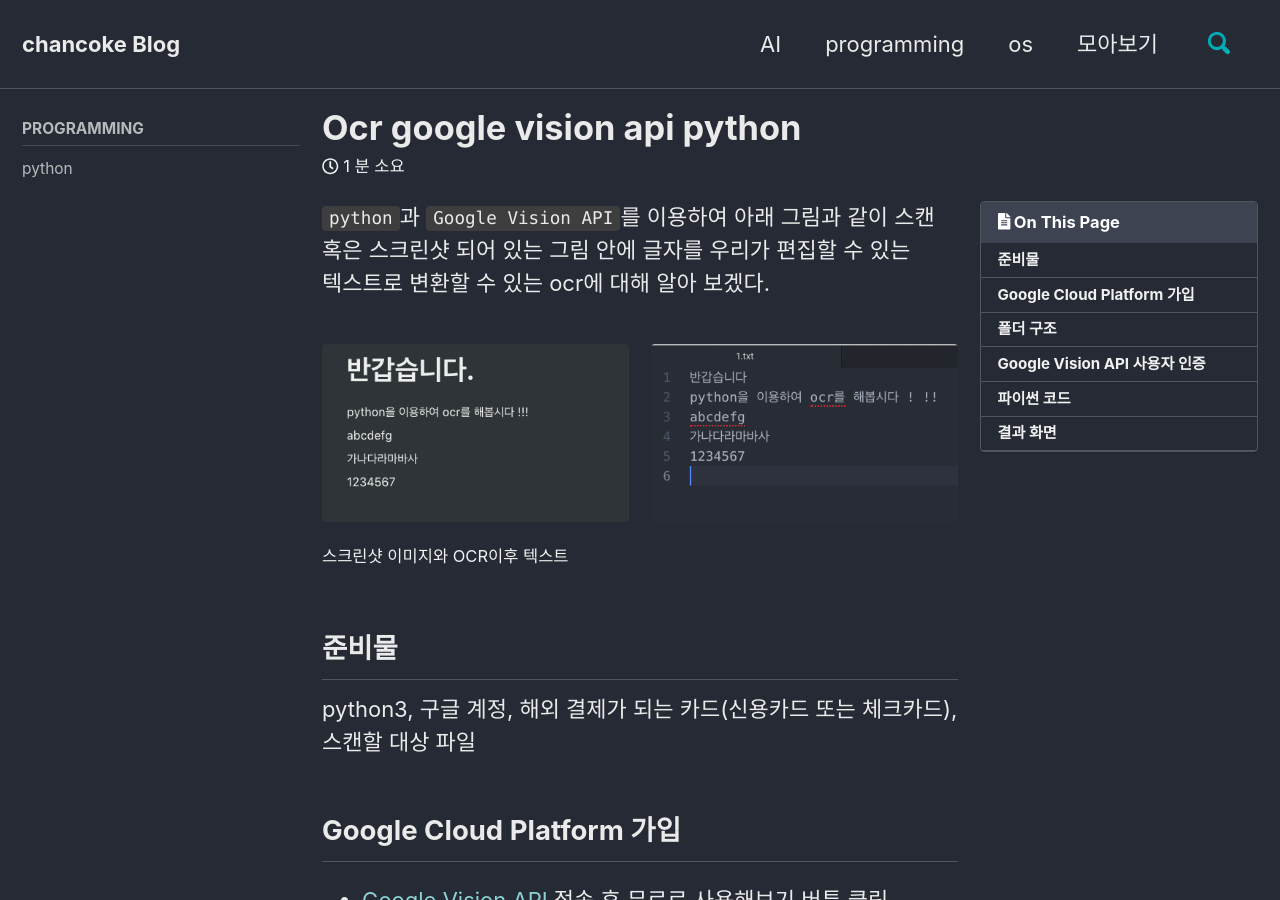
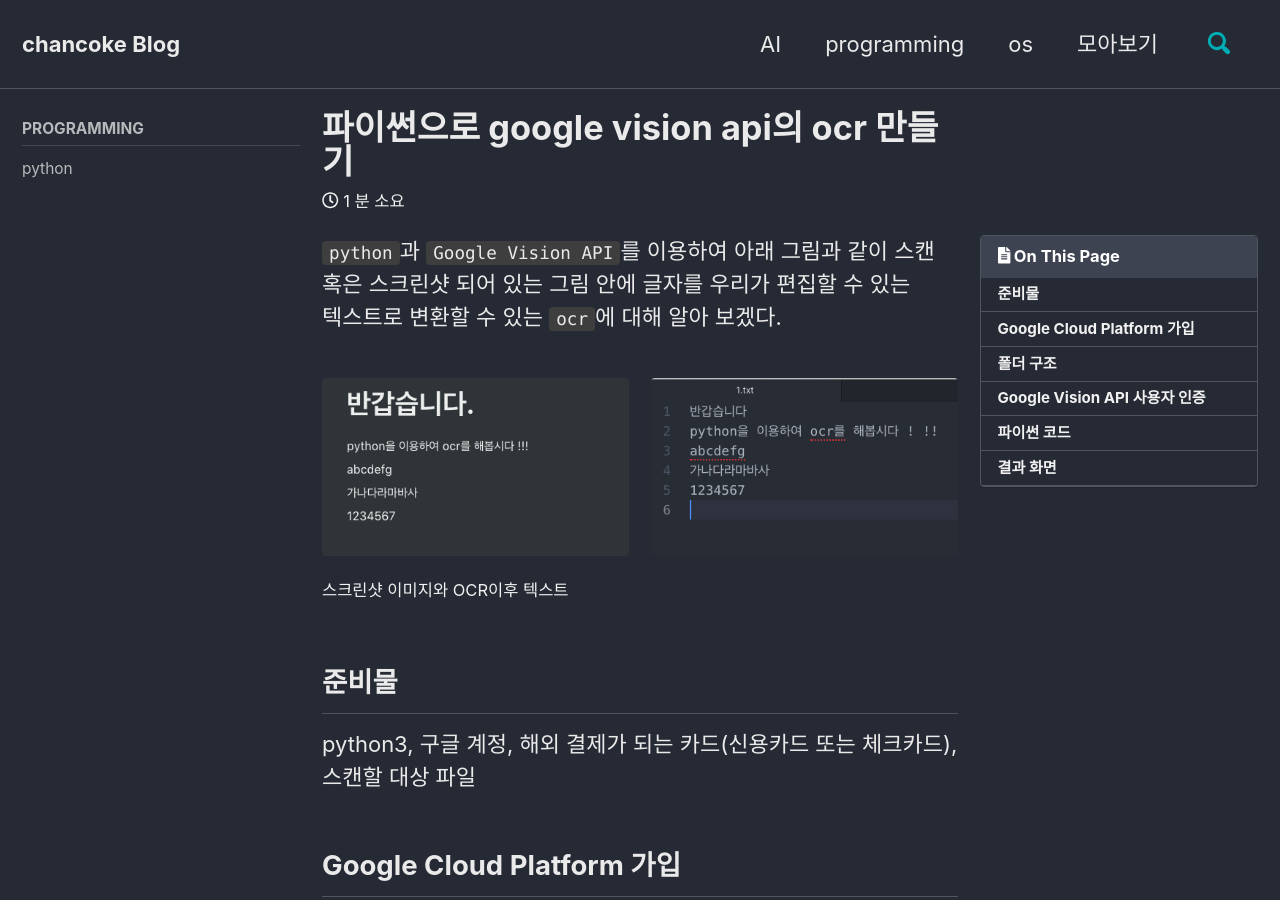
Before and after one commit to naramp4/naramp4.github.io, a Jekyll site: the page built from _posts/2019-01-21-파이썬으로 Google Vision API의 OCR 만들기.md, in a window 1280 px wide and 900 px high. Built offline with Jekyll 4.4.1, drawn with Linux system fonts in a browser that asks for light colours; cached includes are drawn as plain includes; nearby versions of some CDN libraries; comment, search, counter and statistics services are not loaded.

Commit message:
ocr 파일명 변경

```diff
--- a/_posts/2019-01-21-ocr - Google Vision API - python.md
+++ b/_posts/2019-01-21-파이썬으로 Google Vision API의 OCR 만들기.md
@@ -9,7 +9,7 @@
         nav: "programming"
 ---
 
-`python`과 `Google Vision API`를 이용하여 아래 그림과 같이 스캔 혹은 스크린샷 되어 있는 그림 안에 글자를 우리가 편집할 수 있는 텍스트로 변환할 수 있는 ocr에 대해 알아 보겠다.
+`python`과 `Google Vision API`를 이용하여 아래 그림과 같이 스캔 혹은 스크린샷 되어 있는 그림 안에 글자를 우리가 편집할 수 있는 텍스트로 변환할 수 있는 `ocr`에 대해 알아 보겠다.
 
 <figure class = "half">
   <img src="/assets/img/20190121/hello-486a0821-d0fa-4f57-8a14-f0d8e9bed0e7.png" alt="스캔 이미지">
```
